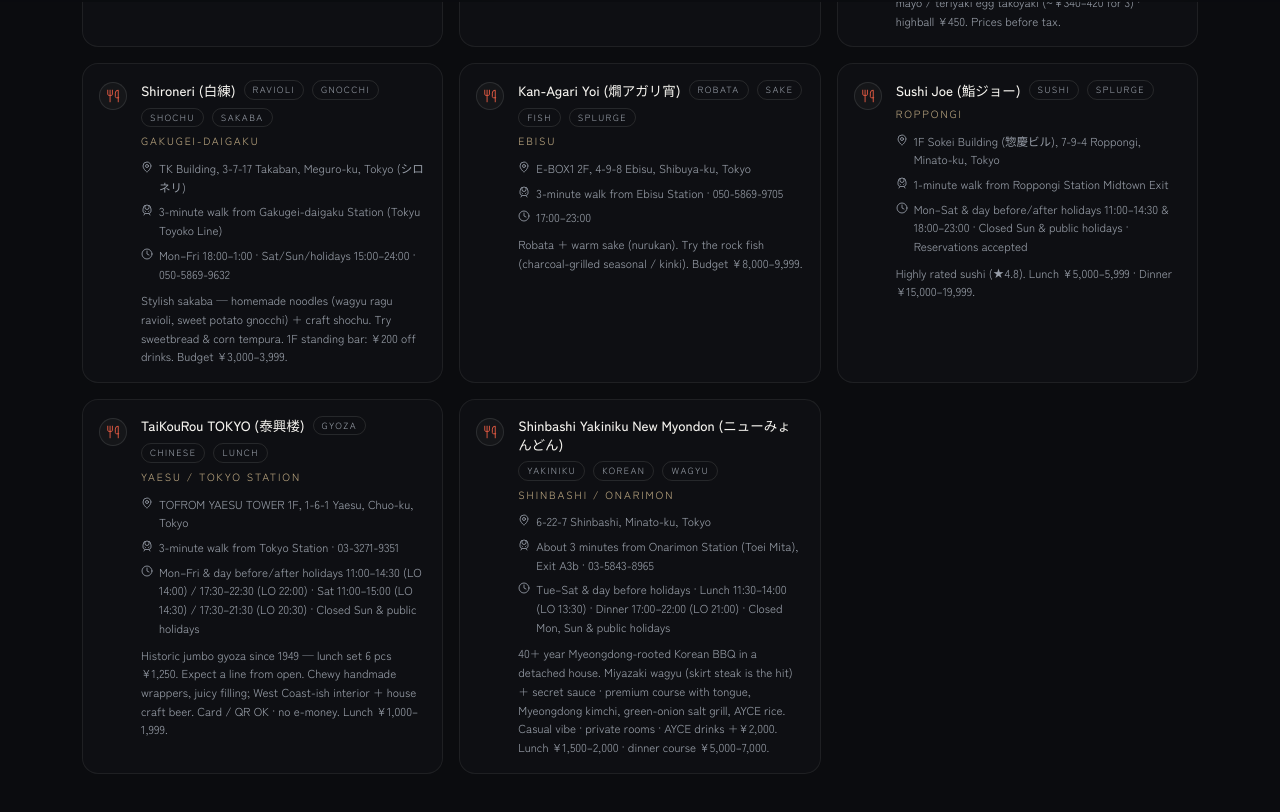
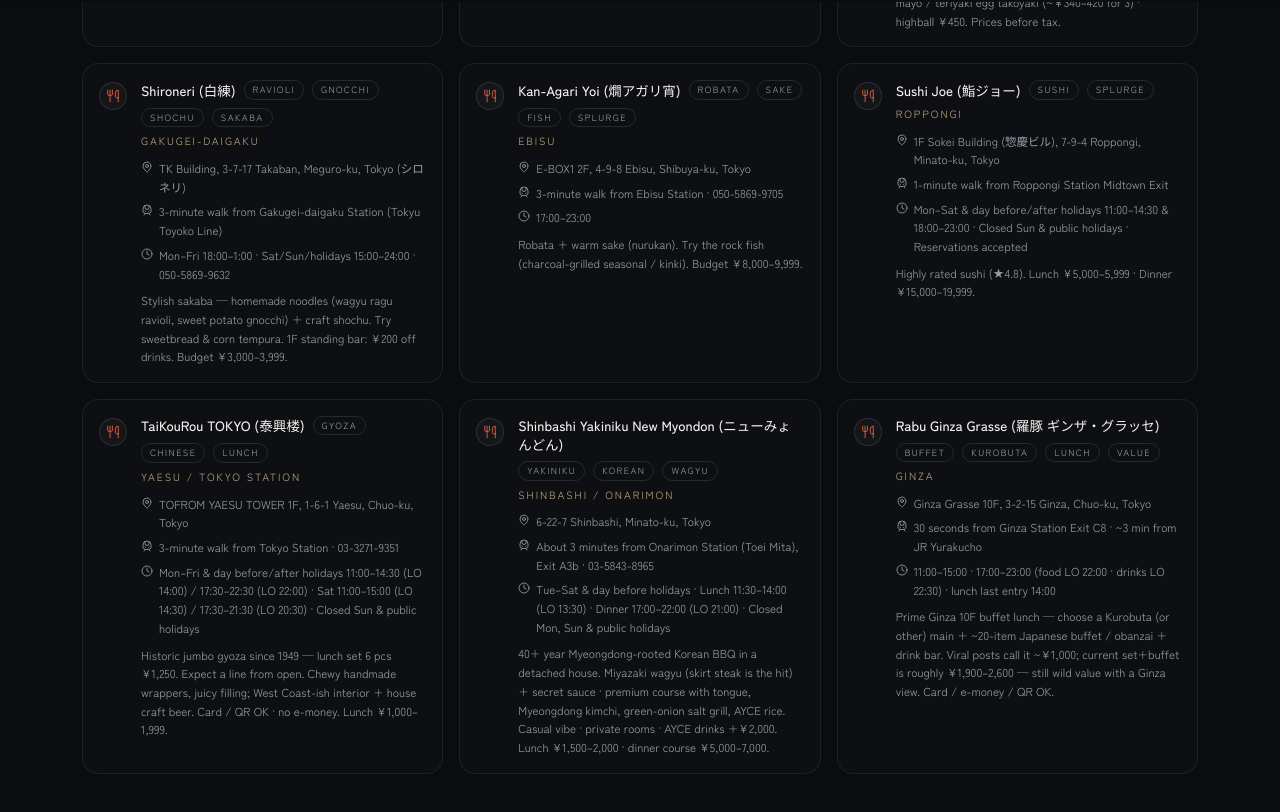
Before and after one commit to Cacody25/japan-trip, a React (Vite) app: page /food in a window 1280 px wide. Shown: the part 798-1610 px from the top of the page. Built offline with nearby package versions, Linux system fonts and the light colour scheme.

Commit message:
Add Rabu Ginza Grasse buffet to Food! and Day 4 Ginza.

```diff
--- a/src/data/food.js
+++ b/src/data/food.js
@@ -137,6 +137,19 @@
     lat: 35.66048,
     lng: 139.75464,
   },
+  {
+    id: "rabu-ginza-grasse",
+    name: "Rabu Ginza Grasse (羅豚 ギンザ・グラッセ)",
+    area: "Ginza",
+    address: "Ginza Grasse 10F, 3-2-15 Ginza, Chuo-ku, Tokyo",
+    access: "30 seconds from Ginza Station Exit C8 · ~3 min from JR Yurakucho",
+    hours: "11:00–15:00 · 17:00–23:00 (food LO 22:00 · drinks LO 22:30) · lunch last entry 14:00",
+    note: "Prime Ginza 10F buffet lunch — choose a Kurobuta (or other) main + ~20-item Japanese buffet / obanzai + drink bar. Viral posts call it ~¥1,000; current set+buffet is roughly ¥1,900–2,600 — still wild value with a Ginza view. Card / e-money / QR OK.",
+    tags: ["buffet", "kurobuta", "lunch", "value"],
+    days: [4],
+    lat: 35.6724,
+    lng: 139.7652,
+  },
 ];
 
 export const foodMapPlaces = foodSpots.map((spot) => ({
--- a/src/data/itinerary.js
+++ b/src/data/itinerary.js
@@ -159,6 +159,7 @@
         title: "Ginza",
         kind: "shop",
         items: [
+          "Lunch alt — Rabu Ginza Grasse (羅豚): Kurobuta main + Japanese buffet + drink bar, Ginza Grasse 10F · Exit C8 (viral ~¥1k; sets now ~¥1,900–2,600)",
           "Itoya — multi-story stationery paradise",
           "Ginza Six — luxury complex with a rooftop garden view",
           "Flagship stores — Muji & Uniqlo",
```
